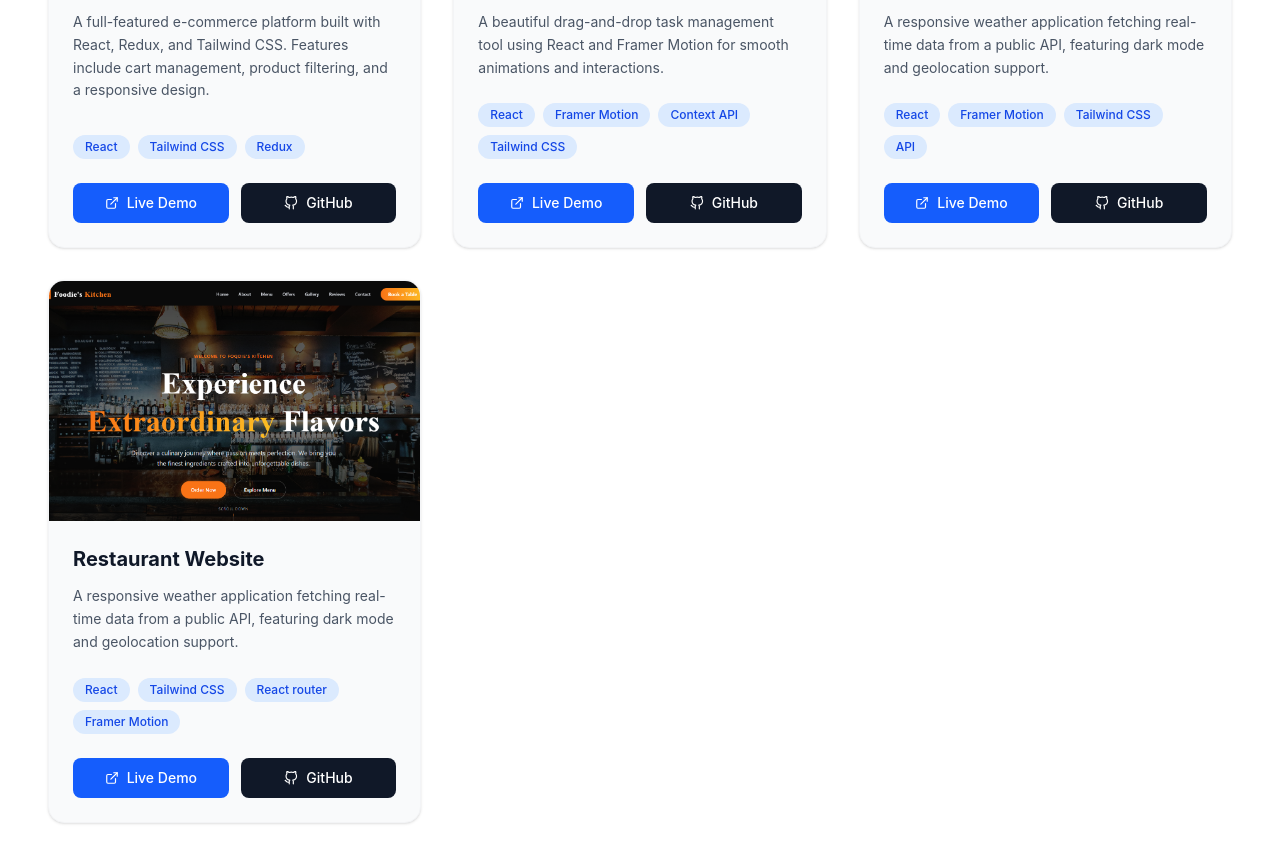
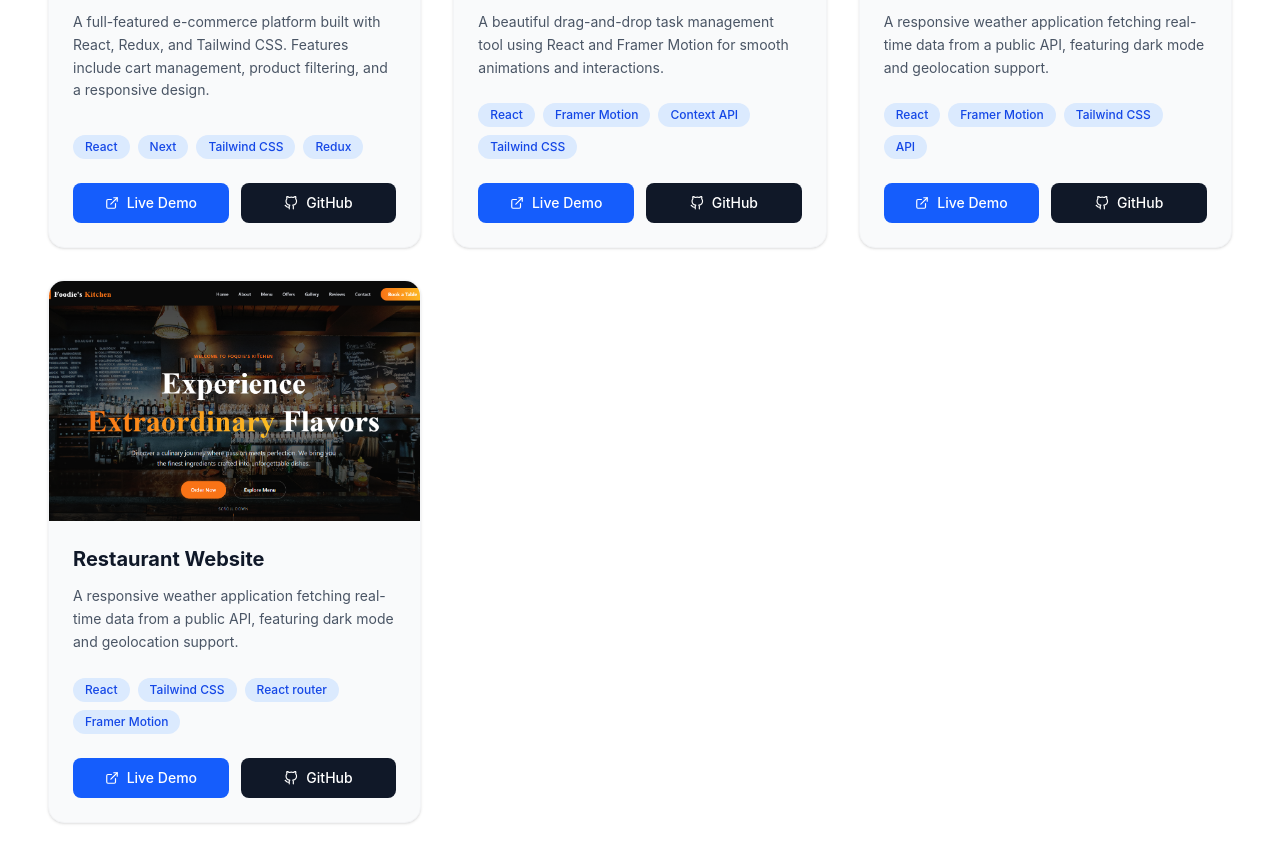
Before and after one commit to bishoyosama85/portfolio-website, a React (Vite) app: page / in a window 1280 px wide. Shown: the part 2340-3203 px from the top of the page. Built offline with nearby package versions, Linux system fonts and the light colour scheme.

Commit message:
contribute

```diff
--- a/src/components/Projects.jsx
+++ b/src/components/Projects.jsx
@@ -14,8 +14,8 @@ const Projects = () => {
       title: 'E-Commerce Website',
       description: 'A full-featured e-commerce platform built with React, Redux, and Tailwind CSS. Features include cart management, product filtering, and a responsive design.',
       image: 'https://images.unsplash.com/photo-1557821552-17105176677c?ixlib=rb-4.0.3&auto=format&fit=crop&w=800&q=80',
-      tags: ['React', 'Tailwind CSS', 'Redux'],
-      demoUrl: '#',
+      tags: ['React', 'Next' , 'Tailwind CSS', 'Redux'],
+      demoUrl: 'https://ecommerce-app-rho-nine.vercel.app',
       githubUrl: '#'
     },
     {
```
